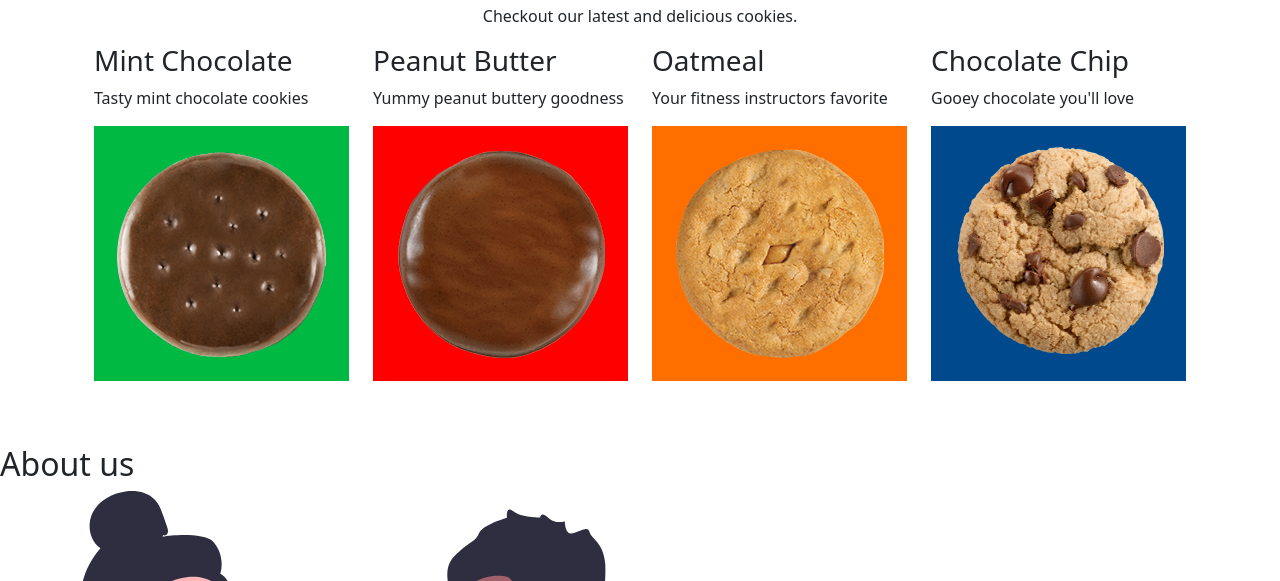
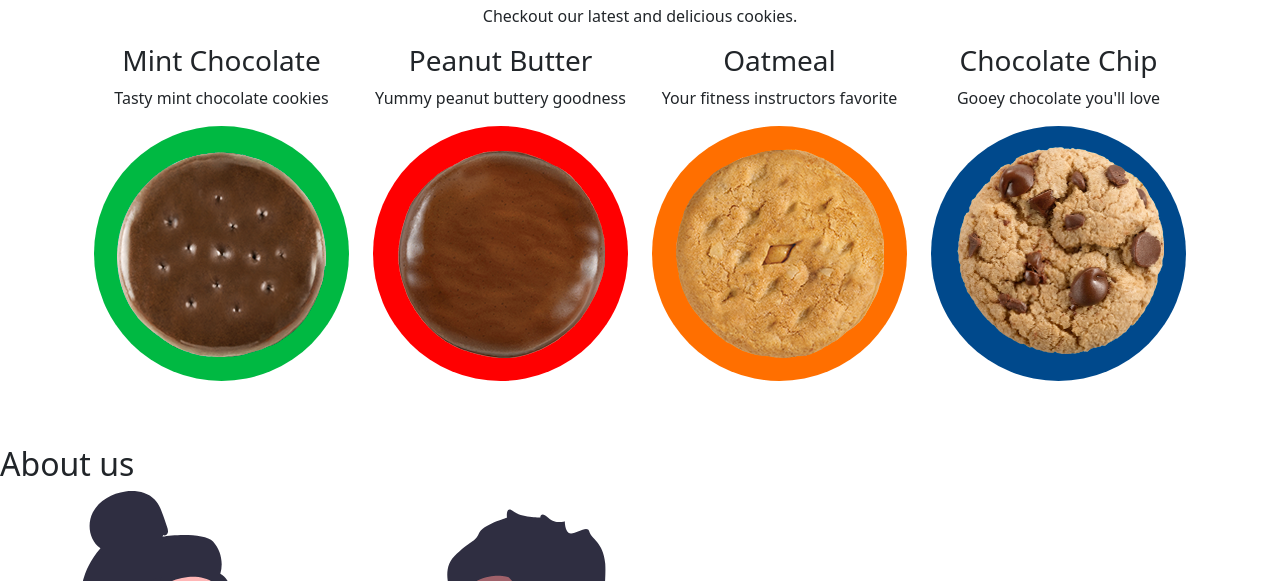
Before and after one commit to AlexanderLukashuk/CookieStore, a plain HTML site: page index.html in a window 1280 px wide. Shown: the part 706-1287 px from the top of the page. Drawn offline with nearby package versions, Linux system fonts and the light colour scheme.

Commit message:
added styles for col class, added class cookie-bg-im for border-radius

```diff
--- a/css/styles.css
+++ b/css/styles.css
@@ -19,3 +19,14 @@ main {
     align-items: center;
     padding: 5%;
 }
+
+.col {
+    display: flex;
+    flex-direction: column;
+    justify-content: center;
+    align-items: center;
+}
+
+.cookie-bg-img {
+    border-radius: 50%;
+}
--- a/index.html
+++ b/index.html
@@ -35,22 +35,22 @@
           <div class="col">
             <h3>Mint Chocolate</h3>
             <p>Tasty mint chocolate cookies</p>
-            <img src="images/mint-cookie.png" alt="A single mint chocolate cookie" />
+            <img class="cookie-bg-img" src="images/mint-cookie.png" alt="A single mint chocolate cookie" />
           </div>
           <div class="col">
             <h3>Peanut Butter</h3>
             <p>Yummy peanut buttery goodness</p>
-            <img src="images/peanut-cookie.png" alt="A single peanut butter cookie" />
+            <img class="cookie-bg-img" src="images/peanut-cookie.png" alt="A single peanut butter cookie" />
           </div>
           <div class="col">
             <h3>Oatmeal</h3>
             <p>Your fitness instructors favorite</p>
-            <img src="images/oatmeal-cookie.png" alt="A single oatmeal cookie" />
+            <img class="cookie-bg-img" src="images/oatmeal-cookie.png" alt="A single oatmeal cookie" />
           </div>
           <div class="col">
             <h3>Chocolate Chip</h3>
             <p>Gooey chocolate you'll love</p>
-            <img src="images/chip-cookie.png" alt="A single chocolate chip cookie" />
+            <img class="cookie-bg-img" src="images/chip-cookie.png" alt="A single chocolate chip cookie" />
           </div>
         </div>
       </div>
```
